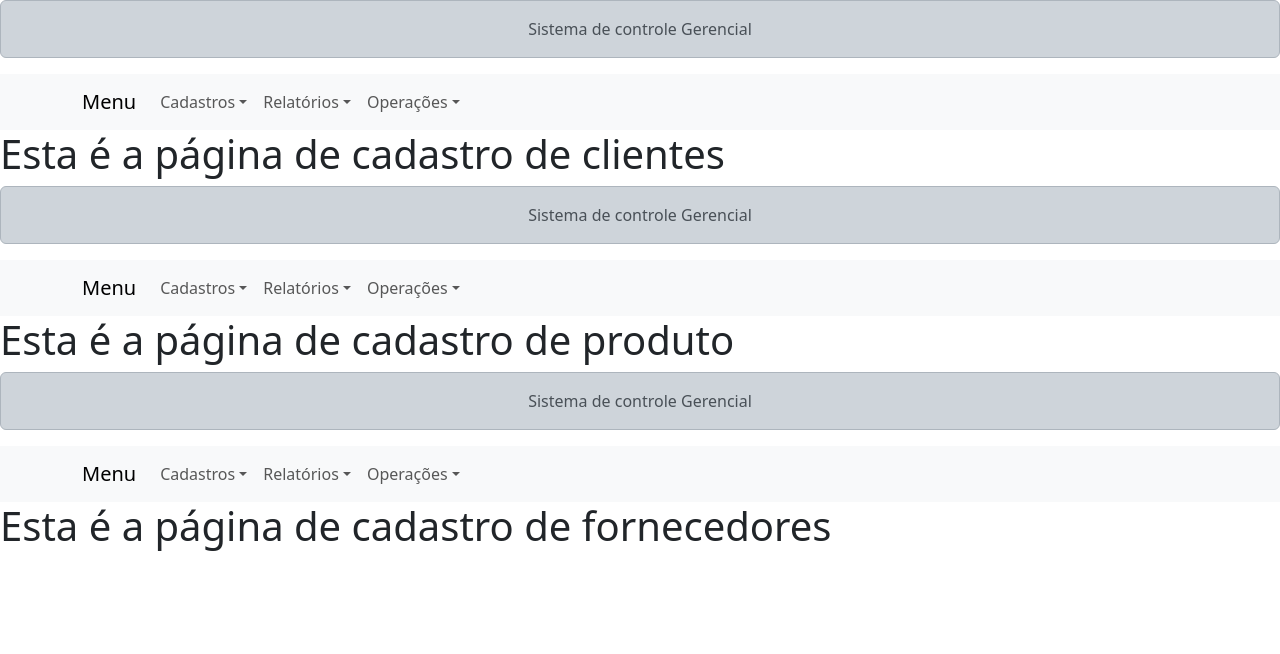
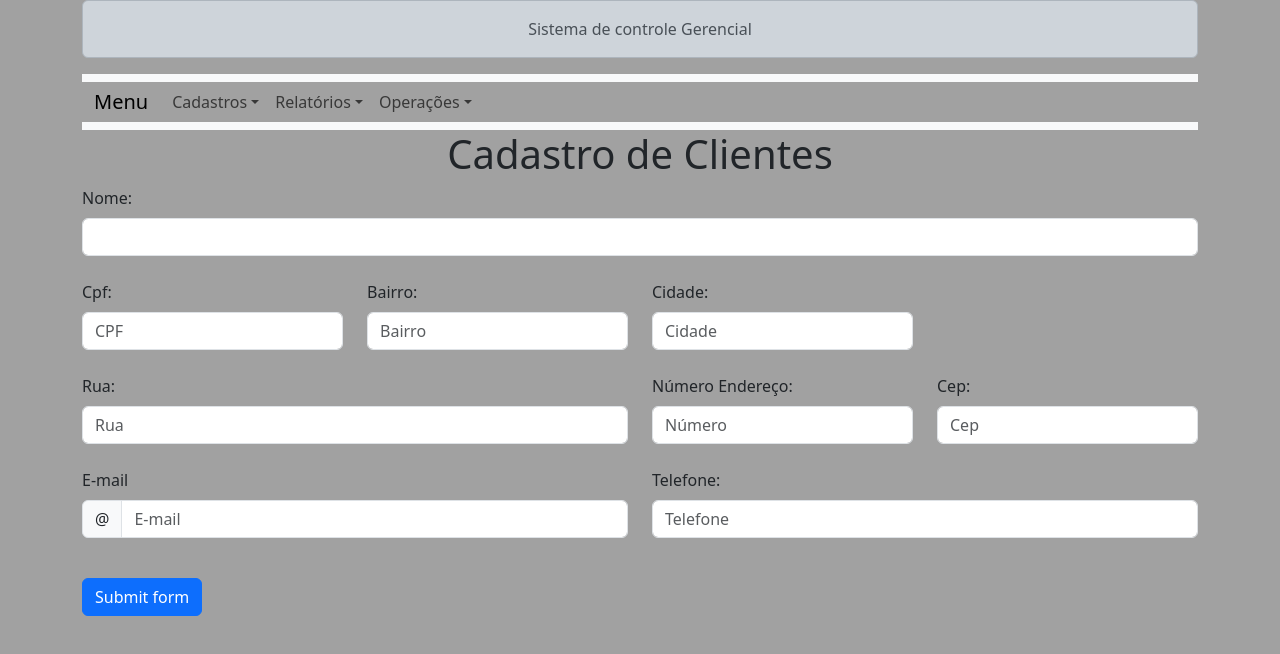
Before and after one commit to arcesti/sistemacomercial, a React (Create React App) app: page / in a window 1280 px wide. Shown: the top 654 px of the page. Built offline with nearby package versions, Linux system fonts and the light colour scheme.

Commit message:
Adicionando formulário de clientes

```diff
--- a/src/App.js
+++ b/src/App.js
@@ -1,19 +1,13 @@
-import Pagina from "./Componentes/Layouts/Pagina";
+import PaginaCli from "./Componentes/Layouts/Pagina";
+import "./styles/global.module.css";
 
 function App() {
-  return (
-    <>
-      <Pagina>
-        <h1>Esta é a página de cadastro de clientes</h1>
-      </Pagina>
-      <Pagina>
-        <h1>Esta é a página de cadastro de produto</h1>
-      </Pagina>
-      <Pagina>
-        <h1>Esta é a página de cadastro de fornecedores</h1>
-      </Pagina>
-    </>
-  );
+	return (
+		<>
+			<PaginaCli>
+			</PaginaCli>
+		</>
+	);
 }
 
 export default App;
--- /dev/null
+++ b/src/Componentes/Cadastros/CadCli.jsx
@@ -0,0 +1,127 @@
+import Titulo from "./Titulo"
+import Button from 'react-bootstrap/Button';
+import Col from 'react-bootstrap/Col';
+import Form from 'react-bootstrap/Form';
+import InputGroup from 'react-bootstrap/InputGroup';
+import Row from 'react-bootstrap/Row';
+
+export default function CadCli() {
+    return (
+        <>
+            <Titulo title="Clientes" />
+            <Form noValidate>
+                <Row className="mb-4">
+                    <Form.Group as={Col} md="12" controlId="validationFormik01">
+                        <Form.Label>Nome:</Form.Label>
+                        <Form.Control
+                            type="text"
+                            name="nome"
+                        />
+                        <Form.Control.Feedback>Looks good!</Form.Control.Feedback>
+                    </Form.Group>
+                </Row>
+
+                <Row className="mb-4">
+                    <Form.Group as={Col} md="3" controlId="validationFormik04">
+                        <Form.Label>Cpf:</Form.Label>
+                        <Form.Control
+                            type="text"
+                            placeholder="CPF"
+                            name="cpf"
+                        />
+                        <Form.Control.Feedback type="invalid">
+                        </Form.Control.Feedback>
+                    </Form.Group>
+
+                    <Form.Group as={Col} md="3" controlId="validationFormik04">
+                        <Form.Label>Bairro:</Form.Label>
+                        <Form.Control
+                            type="text"
+                            placeholder="Bairro"
+                            name="bairro"
+                        />
+                        <Form.Control.Feedback type="invalid">
+                        </Form.Control.Feedback>
+                    </Form.Group>
+
+                    <Form.Group as={Col} md="3" controlId="validationFormik04">
+                        <Form.Label>Cidade:</Form.Label>
+                        <Form.Control
+                            type="text"
+                            placeholder="Cidade"
+                            name="cidade"
+                        />
+                        <Form.Control.Feedback type="invalid">
+                        </Form.Control.Feedback>
+                    </Form.Group>
+                </Row>
+
+                <Row className="mb-4">
+                    <Form.Group as={Col} md="6" controlId="validationFormik04">
+                        <Form.Label>Rua:</Form.Label>
+                        <Form.Control
+                            type="text"
+                            placeholder="Rua"
+                            name="rua"
+                        />
+                        <Form.Control.Feedback type="invalid">
+                        </Form.Control.Feedback>
+                    </Form.Group>
+
+                    <Form.Group as={Col} md="3" controlId="validationFormik04">
+                        <Form.Label>Número Endereço:</Form.Label>
+                        <Form.Control
+                            type="text"
+                            placeholder="Número"
+                            name="numEnd"
+                        />
+                        <Form.Control.Feedback type="invalid">
+                        </Form.Control.Feedback>
+                    </Form.Group>
+
+                    <Form.Group as={Col} md="3" controlId="validationFormik04">
+                        <Form.Label>Cep:</Form.Label>
+                        <Form.Control
+                            type="text"
+                            placeholder="Cep"
+                            name="cep"
+                        />
+                        <Form.Control.Feedback type="invalid">
+                        </Form.Control.Feedback>
+                    </Form.Group>
+                </Row>
+
+                <Row className="mb-4" >
+                    <Form.Group as={Col} md="6" controlId="validationFormikUsername">
+                        <Form.Label>E-mail</Form.Label>
+                        <InputGroup hasValidation>
+                            <InputGroup.Text id="inputGroupPrepend">@</InputGroup.Text>
+                            <Form.Control
+                                type="text"
+                                placeholder="E-mail"
+                                aria-describedby="inputGroupPrepend"
+                                name="email"
+                            />
+                            <Form.Control.Feedback type="invalid">
+                            </Form.Control.Feedback>
+                        </InputGroup>
+                    </Form.Group>
+                    <Form.Group as={Col} md="6" controlId="validationFormik04">
+                        <Form.Label>Telefone:</Form.Label>
+                        <Form.Control
+                            type="text"
+                            placeholder="Telefone"
+                            name="tel"
+                        />
+                        <Form.Control.Feedback type="invalid">
+                        </Form.Control.Feedback>
+                    </Form.Group>
+                </Row>
+
+                <Row className="mb-3">
+                </Row>
+                <Button onSubmit={() => { Event.preventDefault() }} type="submit">Submit form</Button>
+            </Form>
+        </>
+    )
+}
--- /dev/null
+++ b/src/Componentes/Cadastros/Titulo.jsx
@@ -0,0 +1,7 @@
+export default function Titulo(props) {
+    return (
+        <>
+            <h1 style={{textAlign:"center"}}>Cadastro de {props.title}</h1>
+        </>
+    )
+}
--- a/src/Componentes/Layouts/Pagina.jsx
+++ b/src/Componentes/Layouts/Pagina.jsx
@@ -1,14 +1,19 @@
 import Cabecalho from "./Cabecalho";
 import Menu from "./Menu";
+import Container from 'react-bootstrap/Container';
+import CadCli from "../Cadastros/CadCli";
 
-export default function Pagina(props) {
+export default function PaginaCli(props) {
     return (
         <>
-            <Cabecalho texto="Sistema de controle Gerencial" />
-            <Menu />
-            {
-                props.children
-            }
+            <Container>
+                <Cabecalho texto="Sistema de controle Gerencial" />
+                <Menu />
+                {
+                    props.children
+                }
+                <CadCli></CadCli>
+            </Container>
         </>
     );
 }
--- /dev/null
+++ b/src/styles/global.module.css
@@ -0,0 +1,3 @@
+* {
+    background-color: #a1a1a1;
+}
```
